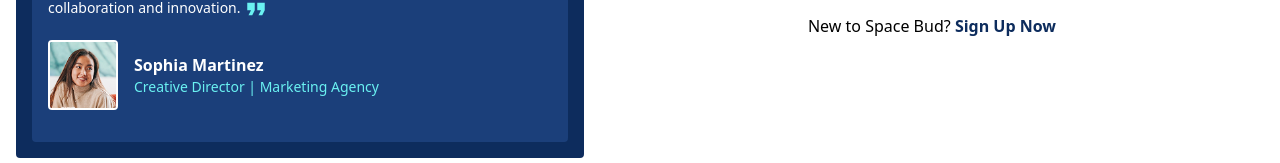
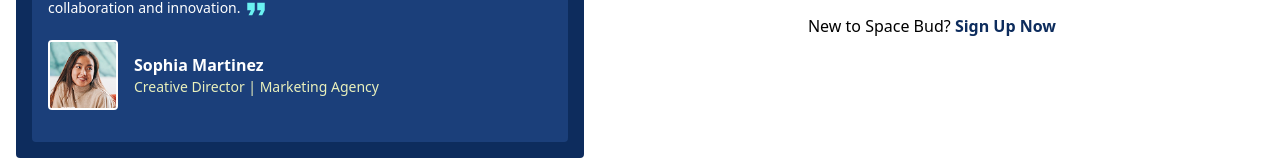
Before and after one commit to KodenOps/space_bud, a Next.js app: page / in a window 1280 px wide. Shown: the part 634-797 px from the top of the page. Built offline with nearby package versions, Linux system fonts and the light colour scheme.

Commit message:
adjusted text colour to match designspec

```diff
--- a/app/component/ReviewBar.tsx
+++ b/app/component/ReviewBar.tsx
@@ -21,7 +21,7 @@
         />
         <div className="names text-md">
           <h4 className="text-white font-bold">{randomReview.name}</h4>
-          <p className="text-[#6AF1F1] text-sm">{randomReview.role}</p>
+          <p className="text-[#E9F0BC] text-sm">{randomReview.role}</p>
         </div>
       </div>
     </div>
```
